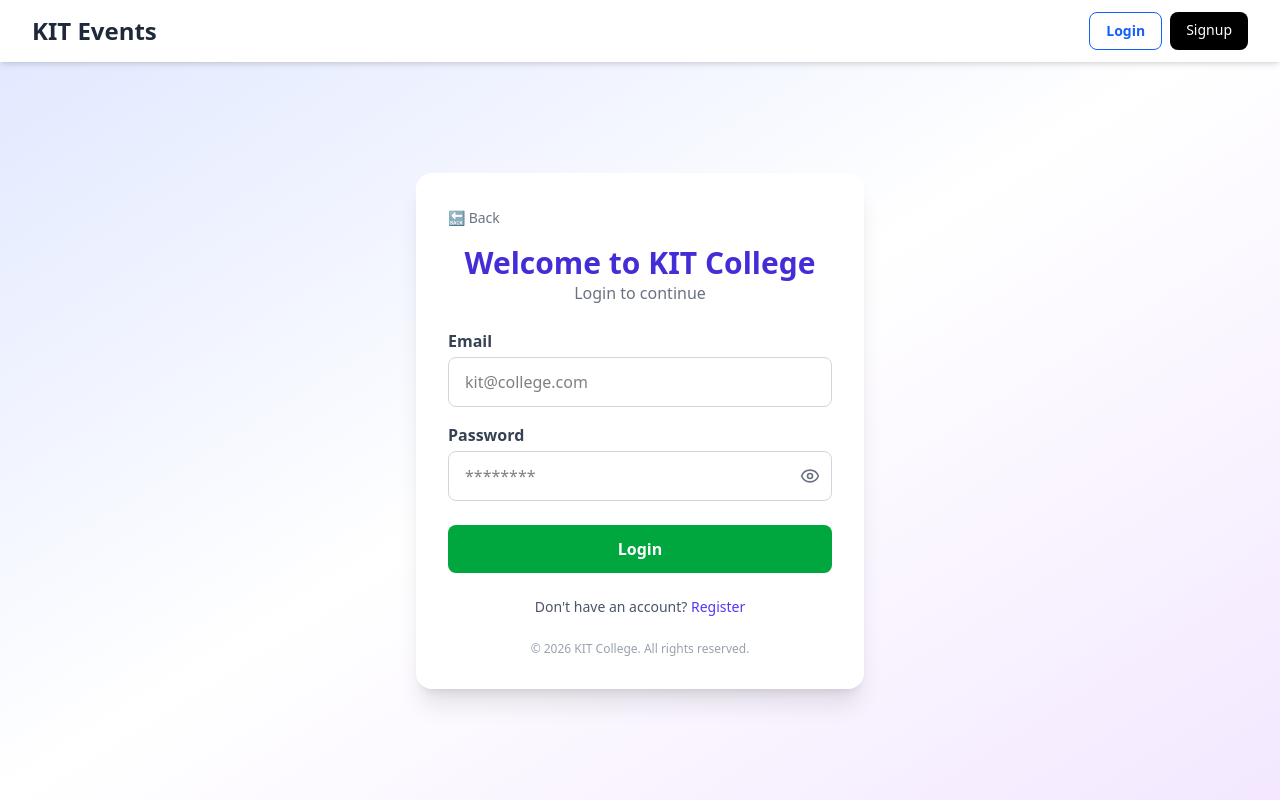
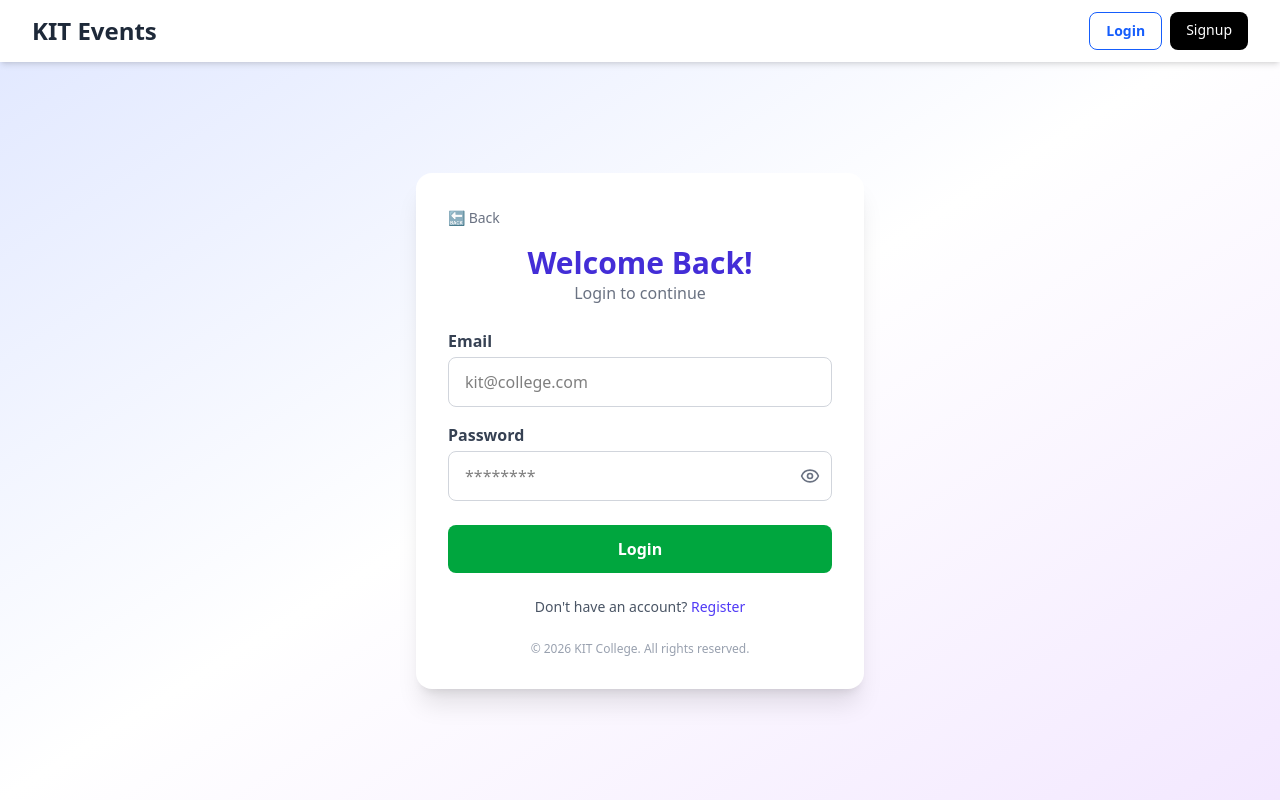
Before and after one commit to Bhavesh077code/FrontendColageEventManagement, a React app: page /login in a window 1280 px wide. Built offline with nearby package versions, Linux system fonts and the light colour scheme; the HTML template or start-up script is replaced by a standard one.

Commit message:
version 8

```diff
--- a/src/pages/Home.jsx
+++ b/src/pages/Home.jsx
@@ -55,7 +55,7 @@ export default function Dashboard() {
               }}
               className="px-8 py-4 rounded-2xl bg-blue-600 hover:bg-blue-700 text-white font-semibold text-lg shadow-2xl transition duration-300 hover:scale-105"
             >
-              Explore Events
+              Explore Features
             </button>
 
             <a
--- a/src/pages/Login.jsx
+++ b/src/pages/Login.jsx
@@ -79,7 +79,7 @@ export default function Login() {
           </Link>
 
           <h1 className="text-2xl sm:text-3xl font-bold text-center text-indigo-700 mt-4">
-            Welcome to KIT College
+            Welcome Back!
           </h1>
 
           <p className="text-center text-gray-500 mb-6 text-sm sm:text-base">
--- a/src/pages/Register.jsx
+++ b/src/pages/Register.jsx
@@ -66,7 +66,7 @@ export default function Register() {
           </Link>
 
           <h1 className="text-2xl sm:text-3xl font-bold text-center text-indigo-700 mt-4">
-            Welcome to KIT College
+            Create Your Account
           </h1>
 
           <p className="text-center text-gray-500 mb-6 text-sm sm:text-base">
--- a/src/pages/upload.jsx
+++ b/src/pages/upload.jsx
@@ -7,7 +7,6 @@ const upload = () => {
   return (
     <div>
         <UploadEvent />
-
     </div>
   )
 }
```
